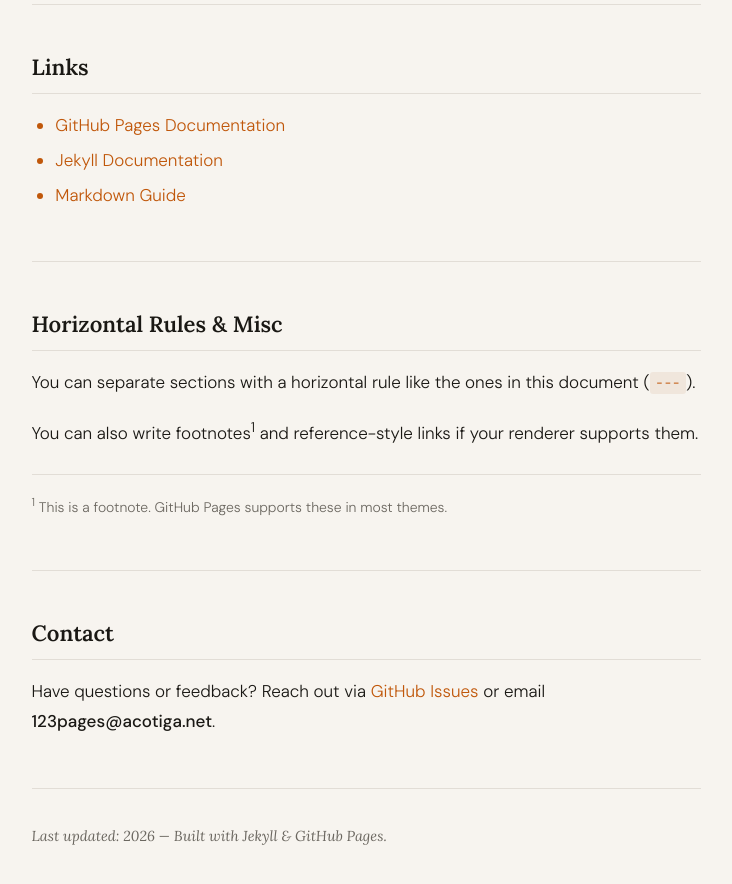
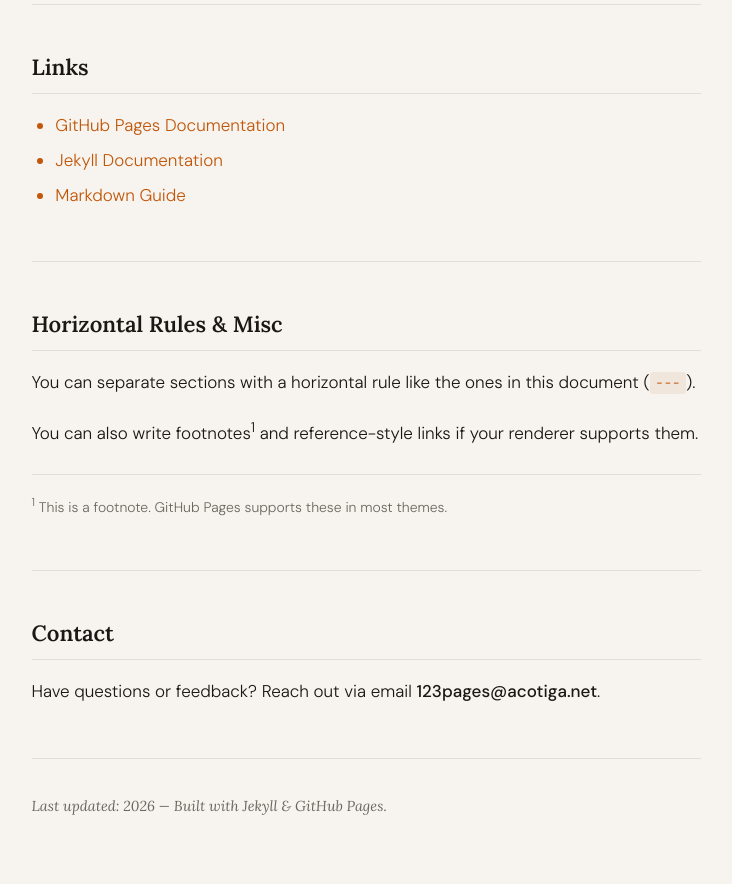
Before and after one commit to alexcotiga/pages, a Jekyll site: the page index.html, which Jekyll copies as it is, in a window 1280 px wide and 900 px high, scrolled down 2978 px. Shown: the top 884 px of the window, without its empty margins (274-1006 px from the left). Built offline with Jekyll 4.4.1, drawn with Linux system fonts in a browser that asks for light colours.

Commit message:
Update index.html

```diff
--- a/index.html
+++ b/index.html
@@ -374,7 +374,7 @@ print(greet("World"))</code></pre>
 
     <section>
       <h2>Contact</h2>
-      <p>Have questions or feedback? Reach out via <a href="../../issues">GitHub Issues</a> or email <strong>123pages@acotiga.net</strong>.</p>
+      <p>Have questions or feedback? Reach out via email <strong>123pages@acotiga.net</strong>.</p>
     </section>
 
     <footer>
```
